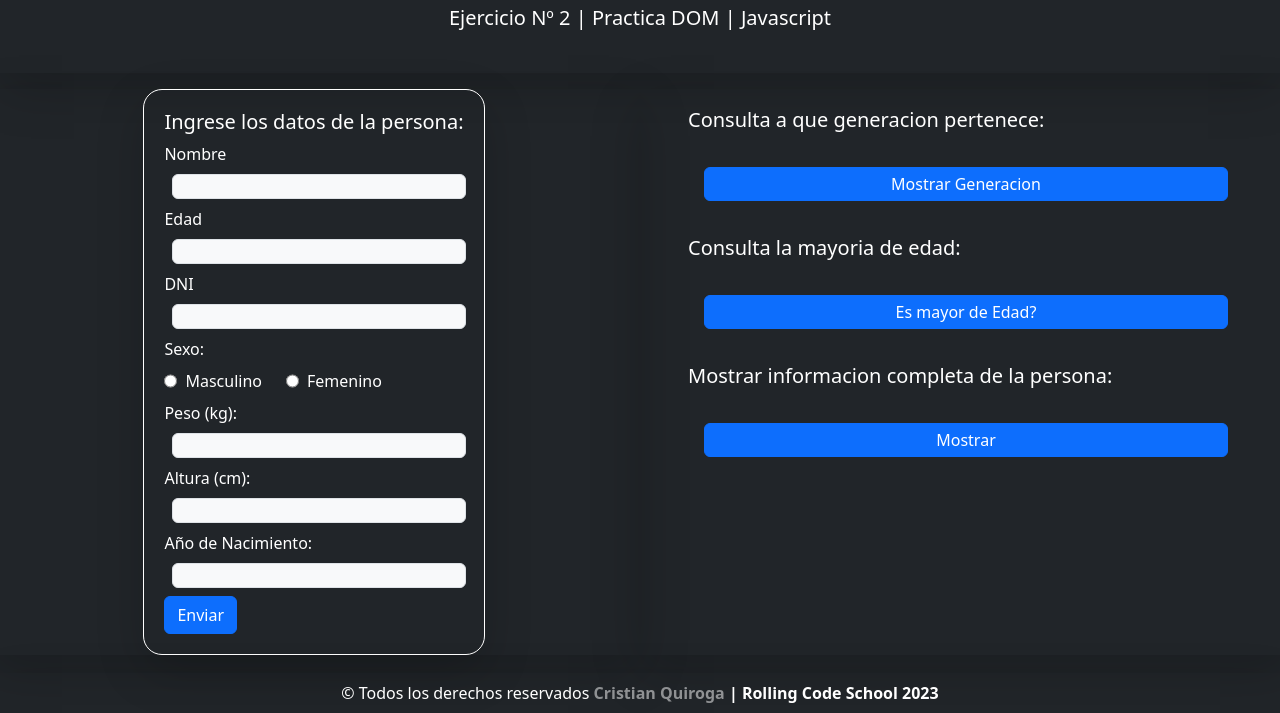
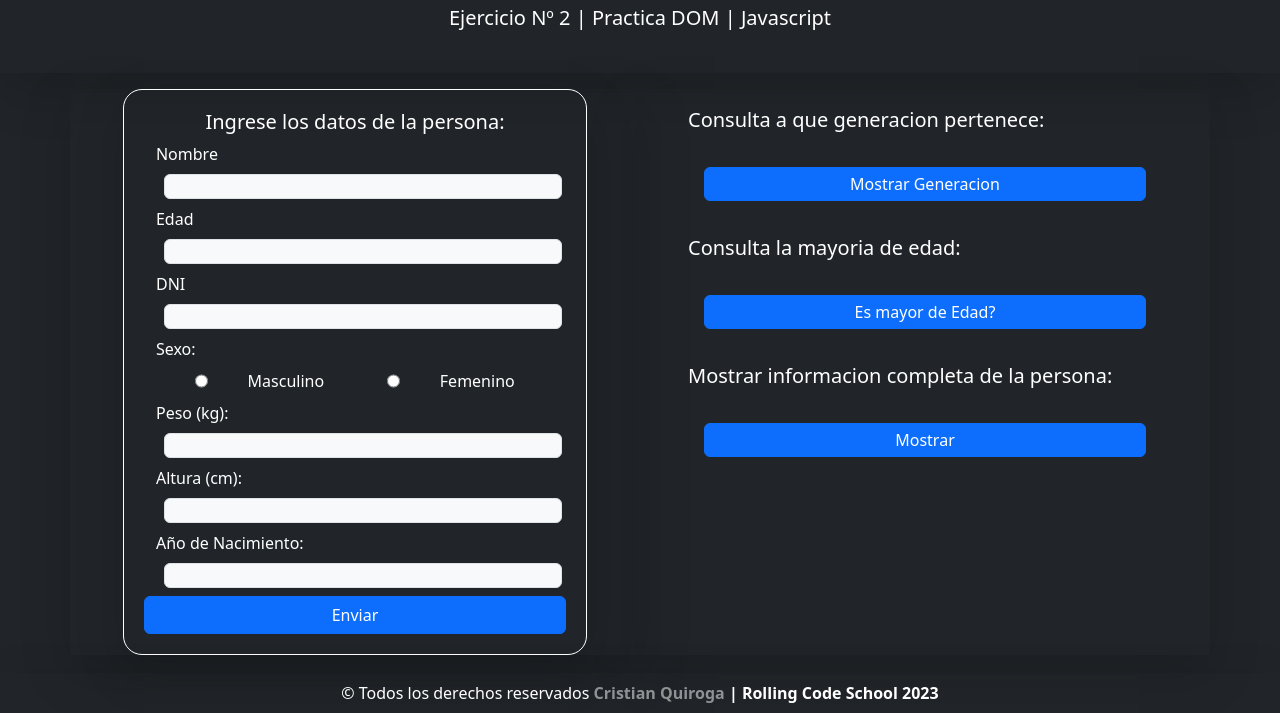
Before and after one commit to cristianq3/Practica-DOM-2, a plain HTML site: page Index.html in a window 1280 px wide. Shown: the part 87-800 px from the top of the page. Drawn offline with nearby package versions, Linux system fonts and the light colour scheme; some packages are replaced by stand-ins of ours; a script that the page names is missing.

Commit message:
Corregido detalles de estilos Ancho de form y detalles

```diff
--- a/Index.html
+++ b/Index.html
@@ -4,7 +4,7 @@
     <meta charset="UTF-8" />
     <meta http-equiv="X-UA-Compatible" content="IE=edge" />
     <meta name="viewport" content="width=device-width, initial-scale=1.0" />
-    <meta autor="Cristian Quiroga"/>
+    <meta autor="Cristian Quiroga" />
     <link
       href="
 https://cdn.jsdelivr.net/npm/sweetalert2@11.7.3/dist/sweetalert2.min.css
@@ -28,23 +28,24 @@ https://cdn.jsdelivr.net/npm/sweetalert2@11.7.3/dist/sweetalert2.min.css
       <h1 class="display-5">Generaciones:</h1>
       <p class="lead">Ejercicio Nº 2 | Practica DOM | Javascript</p>
     </header>
-    <main>
+    <main class="container">
       <section class="row">
+        <!-- Formulario  -->
         <div
-          class="container d-flex justify-content-center align-items-center flex-column mt-3 col col-md-6 shadow-lg"
+          class="d-flex justify-content-center align-items-center flex-column mt-3 col col-md-6 shadow-lg"
         >
           <form
-            class="formulario shadow-lg d-flex align-items-start flex-column "
+            class="formulario shadow-lg d-flex align-items-start flex-column row"
           >
-            <h2 class="lead">Ingrese los datos de la persona:</h2>
+            <h2 class="lead text-center">Ingrese los datos de la persona:</h2>
+
+            <div >
               <label for="nombre">Nombre</label>
               <input
                 type="text"
                 id="nombre"
                 class="input-group-text p-1 m-2"
                 required
-
-
               />
               <label for="edad">Edad</label>
               <input
@@ -64,11 +65,24 @@ https://cdn.jsdelivr.net/npm/sweetalert2@11.7.3/dist/sweetalert2.min.css
                 value=""
                 maxlength="8"
               />
+            </div>
+            <div>
+              <label for="sexo" class="mb-2">Sexo:</label>
+              <div class="mb-2 d-flex d-lg-flex justify-content-evenly">
+                <input
+                  type="radio"
+                  name="sexo"
+                  id="sexoM"
+                  value="Masculino"
 
-            <label for="sexo" class="mb-2">Sexo:</label>
-            <div class="mb-2 d-flex">
-            <input type="radio" name="sexo" id="sexoM" value="Masculino" class="me-2"><label for="sexoM">Masculino</label>
-            <input type="radio" name="sexo" id="sexoF" value="Femenino" class="me-2 ms-4"><label for="sexoF">Femenino</label>
+                /><label for="sexoM">Masculino</label>
+                <input
+                  type="radio"
+                  name="sexo"
+                  id="sexoF"
+                  value="Femenino"
+                  class="ms-4"
+                /><label for="sexoF">Femenino</label>
               </div>
 
               <label for="peso">Peso (kg):</label>
@@ -77,7 +91,6 @@ https://cdn.jsdelivr.net/npm/sweetalert2@11.7.3/dist/sweetalert2.min.css
                 id="peso"
                 class="input-group-text p-1 m-2"
                 required
-
               />
 
               <label for="altura">Altura (cm):</label>
@@ -95,15 +108,19 @@ https://cdn.jsdelivr.net/npm/sweetalert2@11.7.3/dist/sweetalert2.min.css
                 class="input-group-text p-1 m-2"
                 required
               />
+            </div>
 
             <button type="submit" class="btn btn-primary">Enviar</button>
           </form>
         </div>
+        <!-- Botonera para mostrar datos  -->
         <div
           class="container d-flex flex-column mt-3 col col-md-6 shadow-lg px-5"
         >
           <p class="lead mt-3">Consulta a que generacion pertenece:</p>
-          <button class="btn btn-primary m-3 p-1" id="btnGeneracion">Mostrar Generacion</button>
+          <button class="btn btn-primary m-3 p-1" id="btnGeneracion">
+            Mostrar Generacion
+          </button>
 
           <p class="lead mt-3">Consulta la mayoria de edad:</p>
 
--- a/css/style.css
+++ b/css/style.css
@@ -8,7 +8,7 @@ main {
 }
 
 .formulario {
-  width: fit-content;
+  width: 85%;
   border-radius: 19px;
   border: 1px white solid;
   padding: 20px ;
@@ -17,7 +17,7 @@ main {
 }
 
 .input-group-text, .form-select {
-  width: 98%;
+  width: 100%;
   height: 25px
 
 }
```
Lines whose indentation alone changed are shown as unchanged.
